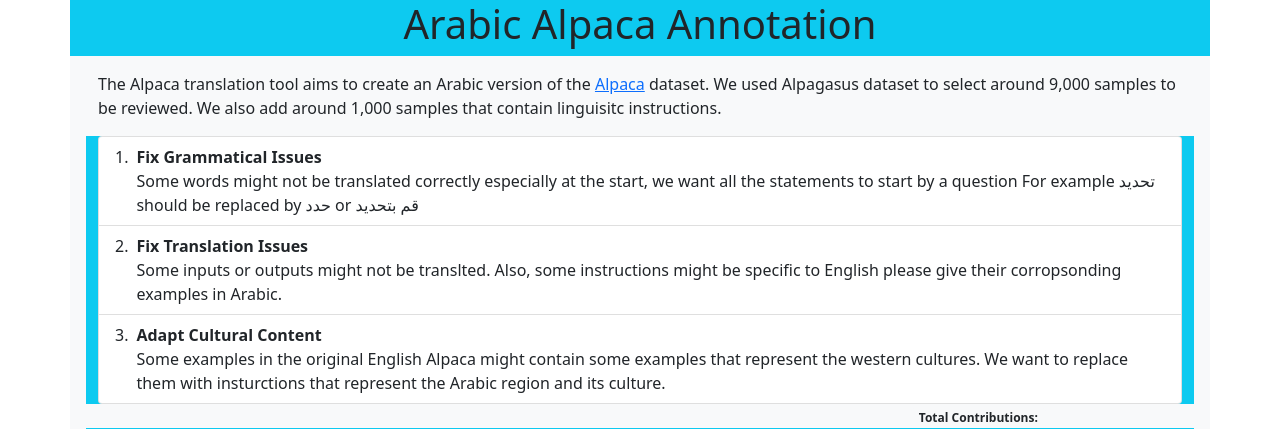
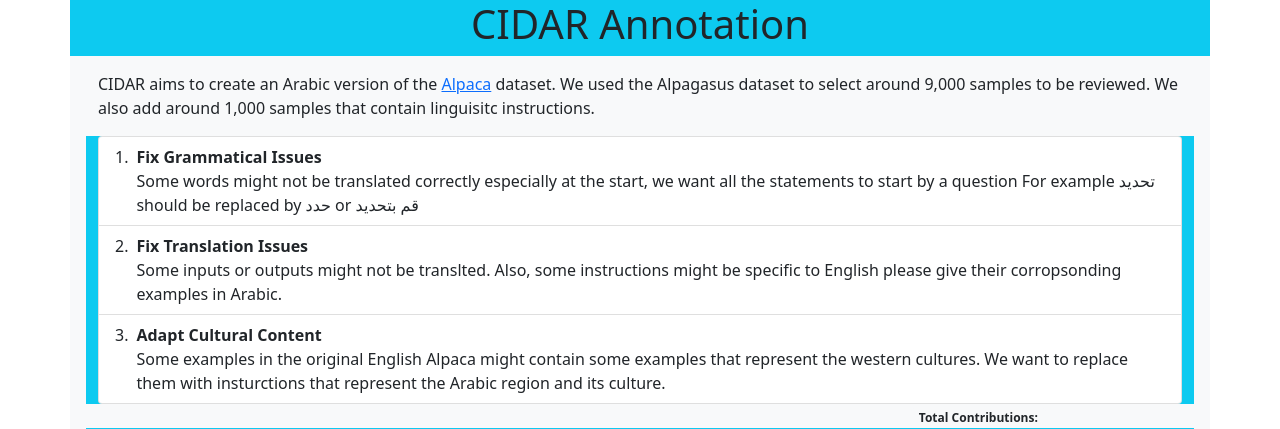
Before and after one commit to ARBML/CIDAR, a Flask app: page / in a window 1280 px wide. Shown: the top 429 px of the page. Run offline with Flask 3, Linux system fonts and the light colour scheme; data that the repository does not hold is empty; parts of the project's set-up code (start-up, migrations or seed data) failed here and were passed over; some libraries are stand-ins or nearby versions.

Commit message:
update to cidar

```diff
--- a/templates/body.html
+++ b/templates/body.html
@@ -1,9 +1,8 @@
 <div class="row p-3 mb-2 bg-light">
     <p>
-        The Alpaca translation tool aims to create an Arabic version of the <a
-            href="https://github.com/tatsu-lab/stanford_alpaca">Alpaca</a> dataset. We used Alpagasus dataset to select
-        around 9,000 samples to be
-        reviewed. We also add around 1,000 samples that contain linguisitc instructions.
+        CIDAR aims to create an Arabic version of the <a href="https://github.com/tatsu-lab/stanford_alpaca">Alpaca</a>
+        dataset. We used the Alpagasus dataset to select
+        around 9,000 samples to be reviewed. We also add around 1,000 samples that contain linguisitc instructions.
     </p>
     <div class="col-sm-12 bg-info">
         <ol class="list-group list-group-numbered">
--- a/templates/explore.html
+++ b/templates/explore.html
@@ -9,14 +9,14 @@
     <!-- Bootstrap CSS -->
     <link href="https://cdn.jsdelivr.net/npm/bootstrap@5.0.2/dist/css/bootstrap.min.css" rel="stylesheet"
         integrity="sha384-EVSTQN3/azprG1Anm3QDgpJLIm9Nao0Yz1ztcQTwFspd3yD65VohhpuuCOmLASjC" crossorigin="anonymous">
-    <title>Alpaca Arabic</title>
+    <title>CIDAR</title>
 </head>
 
 <body>
     <div class="container">
         <div class="row text-dark bg-info">
             <div align="center">
-                <h1> Arabic Alpaca Exploration
+                <h1> CIDAR Exploration
                 </h1>
             </div>
 
--- a/templates/index.html
+++ b/templates/index.html
@@ -9,14 +9,14 @@
     <!-- Bootstrap CSS -->
     <link href="https://cdn.jsdelivr.net/npm/bootstrap@5.0.2/dist/css/bootstrap.min.css" rel="stylesheet"
         integrity="sha384-EVSTQN3/azprG1Anm3QDgpJLIm9Nao0Yz1ztcQTwFspd3yD65VohhpuuCOmLASjC" crossorigin="anonymous">
-    <title>Alpaca Arabic</title>
+    <title>CIDAR</title>
 </head>
 
 <body>
     <div class="container">
         <div class="row text-dark bg-info">
             <div align="center">
-                <h1> Arabic Alpaca Annotation
+                <h1> CIDAR Annotation
                 </h1>
             </div>
 
```
Also changed, not shown: README.md, imgs/annot-ss.png (added), 1 other file.
